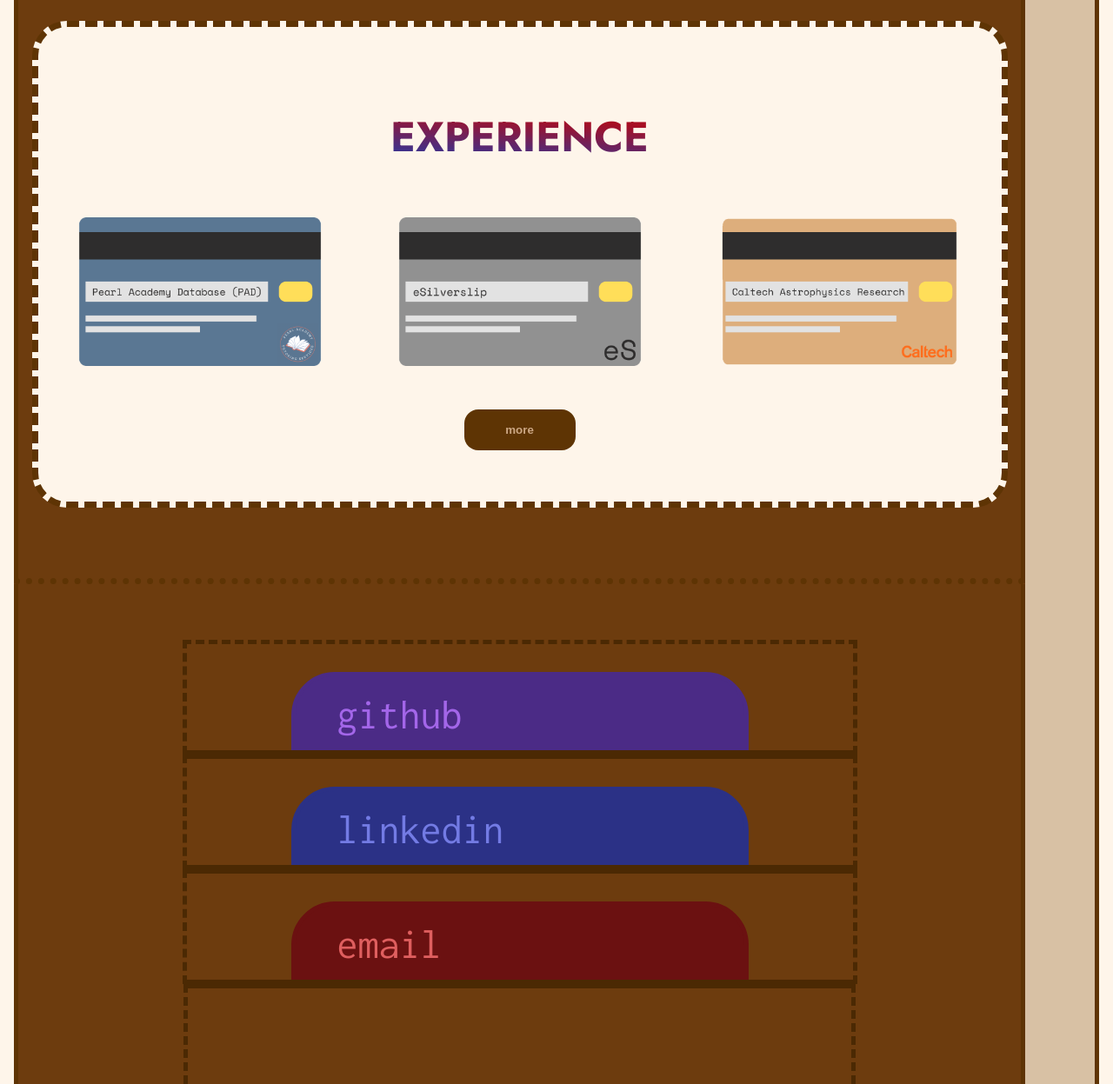
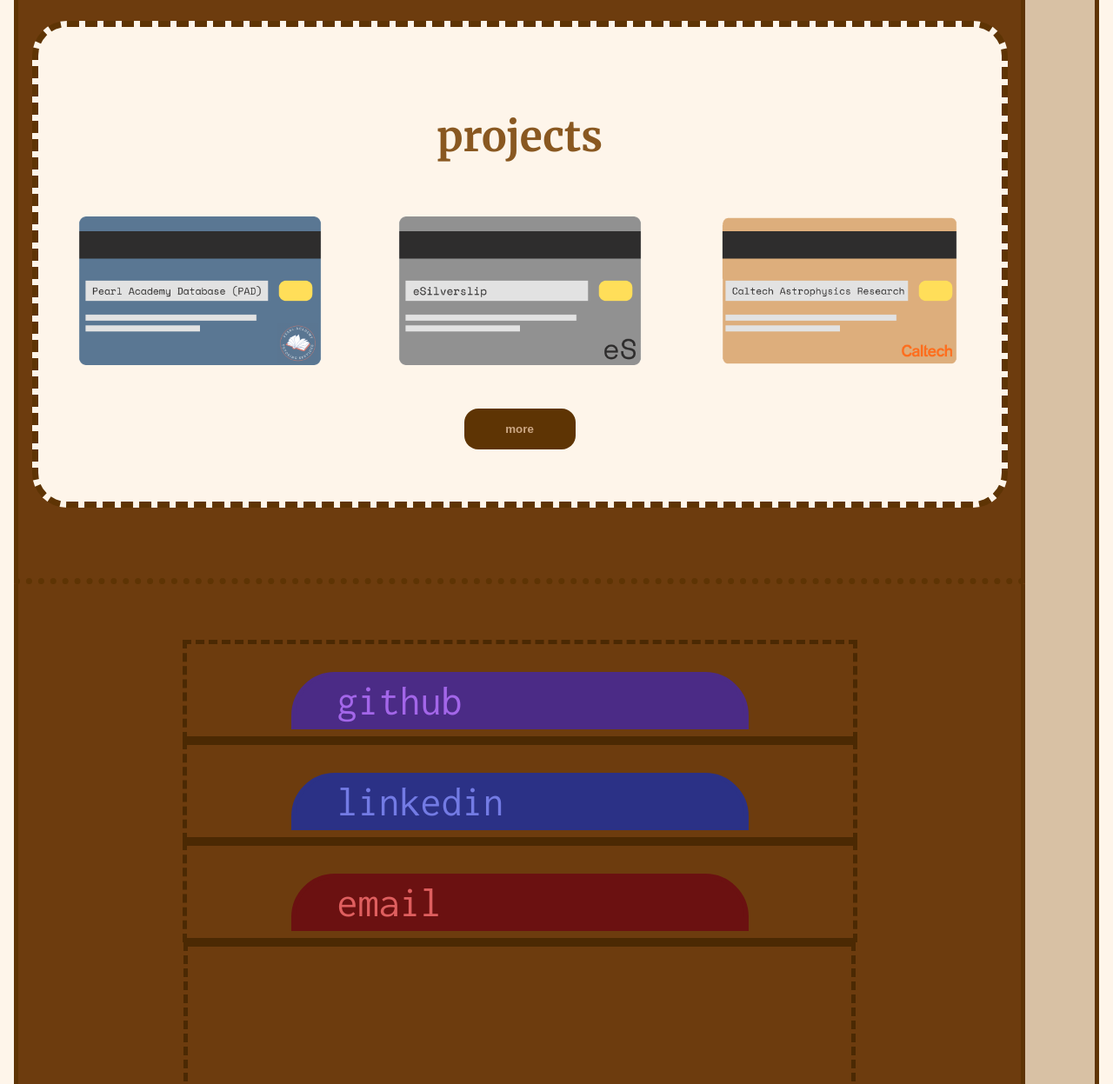
Before and after one commit to penamantek/kopod, a plain HTML site: page index.html in a window 1280 px wide. Shown: the part 1600-2847 px from the top of the page at 87% size. Drawn offline with Linux system fonts and the light colour scheme.

Commit message:
changed title style

```diff
--- a/index.html
+++ b/index.html
@@ -72,7 +72,7 @@
             <section id="experience-card">
                 <section id="experience-card-inner">
                     <div class="section__text">
-                        <h1 class="experience-head">EXPERIENCE</h1>
+                        <h1 class="experience-head">projects</h1>
                         <div class="section-container-experience-homemain">
                             <div class="experience-section-container">
                                 <div class="starting-container">
--- a/styles.css
+++ b/styles.css
@@ -33,6 +33,16 @@
     color: #fef5ea;
 }
 
+.experience-head {
+    font-family:'Merriweather';
+    padding-top: 0.25rem;
+    padding-bottom: 0.75rem;
+    font-size: 3rem;
+    text-align: center;
+    color: rgb(137, 88, 33);
+
+}
+
 .profile-body {
     font-family:'Inconsolata';
     font-family: 'Jost';
@@ -51,20 +61,20 @@
   flex-direction: row;
 }
 
-.experience-head {
+/* .experience-head {
     font-family:'Jost';
     padding-bottom: 0.5rem;
     font-size: 3rem;
     text-align: center;
     color: #fef5ea;
     /* padding-left: 35vh;
-    padding-right: 35vh; */
+    padding-right: 35vh;
 
     background: #A70F23;
 background: linear-gradient(to bottom left, #A70F23 33%, #393391 66%);
 -webkit-background-clip: text;
 -webkit-text-fill-color: transparent;
-}
+} */
 
 .section-container-teammain {
     display: flex;
@@ -407,7 +417,7 @@
     display: flex;
     justify-content: left;
     width: 64.5vh;
-    height: 5rem;
+    height: 3.5rem;
     /* top left, top right, bottom right, bottom left */
     border-radius: 50px 50px 0px 0px;
     align-items: flex-end;
@@ -436,7 +446,7 @@
 .github-text, .linkedin-text, .email-text {
     font-family: "Inconsolata";
     font-weight: 400;
-    padding-bottom: 0.7rem;
+    padding-bottom: 0.2rem;
     padding-left: 3rem;
     font-size: 3rem;
     text-align: center;
```
